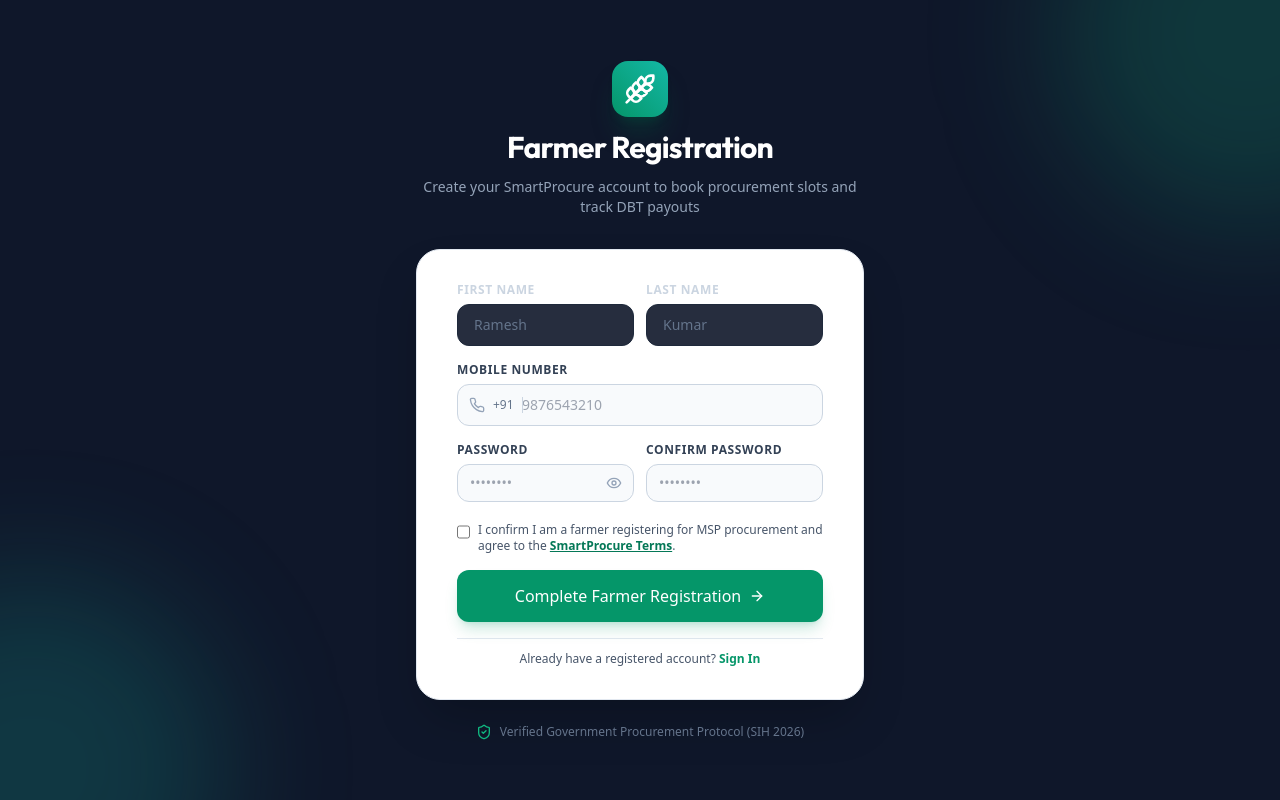
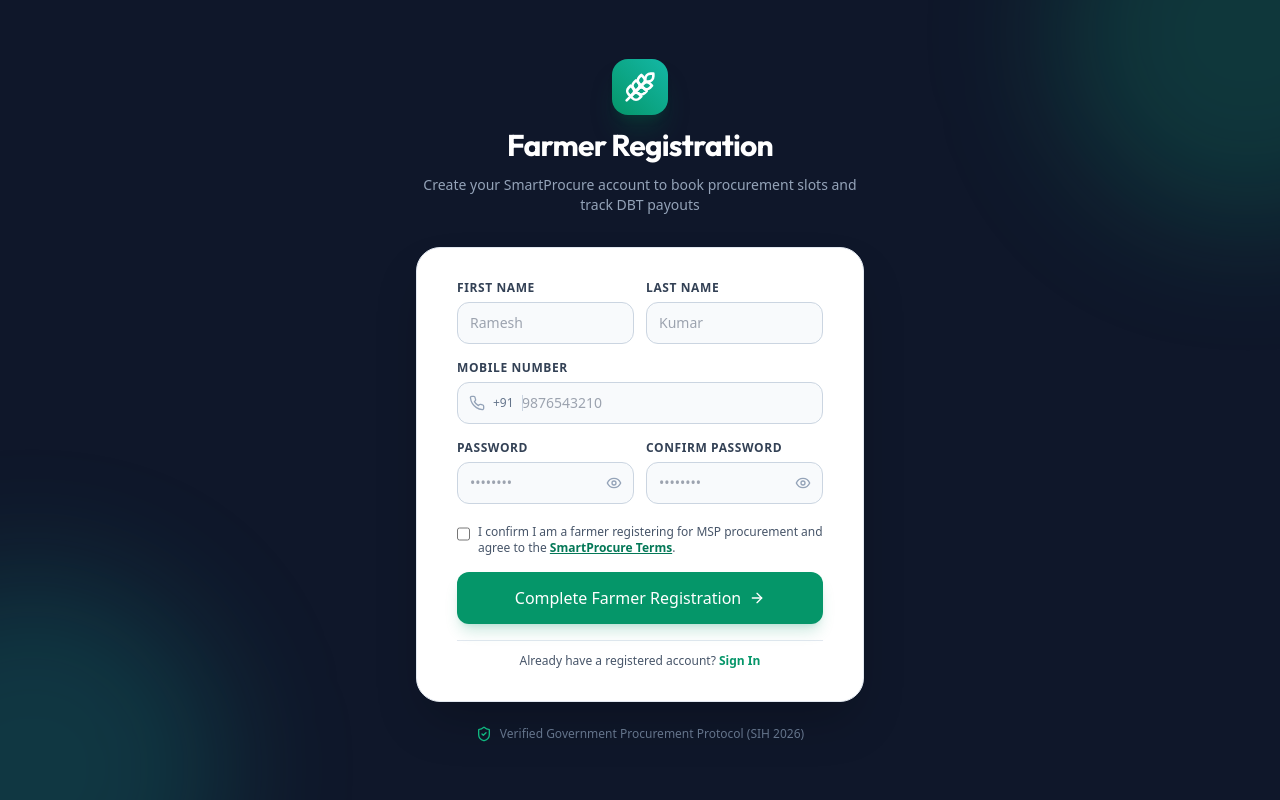
Before and after one commit to DevorHaker/Anndata, a React (Vite) app in the folder frontend/: page /register in a window 1280 px wide. Built offline with nearby package versions, Linux system fonts and the light colour scheme; no server answers.

Commit message:
fix: ensure explicit text-slate-900 contrast for password input fields and add eye toggle to confirm password

```diff
--- a/frontend/src/components/Input.tsx
+++ b/frontend/src/components/Input.tsx
@@ -16,7 +16,7 @@
         {label && (
           <label
             htmlFor={inputId}
-            className="text-xs font-semibold text-slate-300 uppercase tracking-wider"
+            className="text-xs font-semibold text-slate-700 uppercase tracking-wider"
           >
             {label}
           </label>
@@ -24,16 +24,16 @@
         <input
           ref={ref}
           id={inputId}
-          className={`w-full px-4 py-2.5 bg-slate-900/90 border rounded-xl text-slate-100 text-sm placeholder-slate-500 focus:outline-none transition duration-150 ${
+          className={`w-full px-3 py-2.5 bg-slate-50 border rounded-xl text-slate-900 text-sm font-medium focus:bg-white focus:outline-none transition duration-150 ${
             error
-              ? "border-red-500/80 focus:border-red-500 focus:ring-1 focus:ring-red-500"
-              : "border-slate-800 focus:border-emerald-500 focus:ring-1 focus:ring-emerald-500"
+              ? "border-red-500 focus:border-red-500 focus:ring-2 focus:ring-red-200"
+              : "border-slate-300 focus:border-emerald-500 focus:ring-2 focus:ring-emerald-200"
           } ${className}`}
           {...props}
         />
-        {error && <p className="text-xs text-red-400 font-medium">{error}</p>}
+        {error && <p className="text-xs text-red-600 font-medium">{error}</p>}
         {!error && helperText && (
-          <p className="text-xs text-slate-400">{helperText}</p>
+          <p className="text-xs text-slate-500">{helperText}</p>
         )}
       </div>
     );
--- a/frontend/src/components/auth/RegisterForm.tsx
+++ b/frontend/src/components/auth/RegisterForm.tsx
@@ -123,7 +123,7 @@
               value={password}
               onChange={(e) => setPassword(e.target.value)}
               placeholder="••••••••"
-              className="w-full pl-3 pr-10 py-2 bg-slate-50 border border-slate-300 rounded-xl text-sm font-medium focus:bg-white focus:border-emerald-500 focus:ring-2 focus:ring-emerald-200 outline-none"
+              className="w-full pl-3 pr-10 py-2.5 bg-slate-50 border border-slate-300 rounded-xl text-sm font-medium text-slate-900 focus:bg-white focus:border-emerald-500 focus:ring-2 focus:ring-emerald-200 outline-none transition-all"
               required
             />
             <button
@@ -140,14 +140,23 @@
           <label className="block text-xs font-semibold text-slate-700 uppercase tracking-wider">
             Confirm Password
           </label>
+          <div className="relative">
             <input
               type={showPassword ? 'text' : 'password'}
               value={confirmPassword}
               onChange={(e) => setConfirmPassword(e.target.value)}
               placeholder="••••••••"
-            className="w-full px-3 py-2 bg-slate-50 border border-slate-300 rounded-xl text-sm font-medium focus:bg-white focus:border-emerald-500 focus:ring-2 focus:ring-emerald-200 outline-none"
+              className="w-full pl-3 pr-10 py-2.5 bg-slate-50 border border-slate-300 rounded-xl text-sm font-medium text-slate-900 focus:bg-white focus:border-emerald-500 focus:ring-2 focus:ring-emerald-200 outline-none transition-all"
               required
             />
+            <button
+              type="button"
+              onClick={() => setShowPassword(!showPassword)}
+              className="absolute inset-y-0 right-0 pr-3 flex items-center text-slate-400 hover:text-slate-600"
+            >
+              {showPassword ? <EyeOff className="w-4 h-4" /> : <Eye className="w-4 h-4" />}
+            </button>
+          </div>
         </div>
       </div>
 
```
Lines whose indentation alone changed are shown as unchanged.
